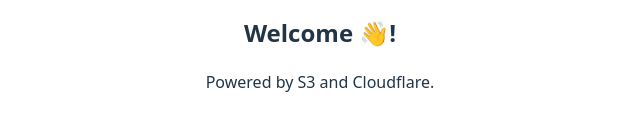
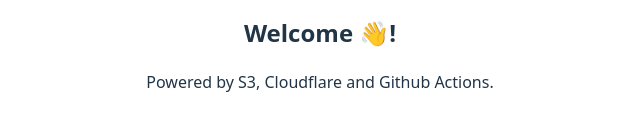
Before and after one commit to zultra0/www.mikhailmanco.me, a React (Vite) app: page / in a window 1280 px wide. Shown: the part 475-606 px from the top of the page, without its empty margins (320-960 px from the left). Built offline with nearby package versions, Linux system fonts and the light colour scheme.

Commit message:
Final fix

```diff
--- a/src/App.tsx
+++ b/src/App.tsx
@@ -16,7 +16,7 @@
       </div>
       <h1>Mikhail's website</h1>
       <h2>Welcome 👋!</h2>
-      <p>Powered by S3 and Cloudflare.</p>
+      <p>Powered by S3, Cloudflare and Github Actions.</p>
     </>
   )
 }
```
